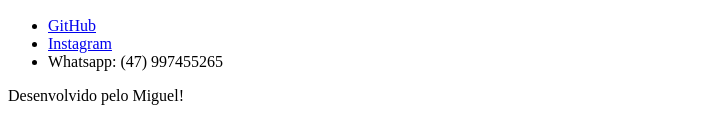
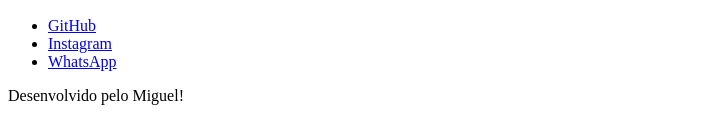
Before and after one commit to MOFernandes/APS, a plain HTML site: page contato.html in a window 1280 px wide. Shown: the part 973-1086 px from the top of the page, without its empty margins (0-703 px from the left). Drawn offline with Linux system fonts and the light colour scheme.

Commit message:
mudança no link do whatsapp

```diff
--- a/Contato.html
+++ b/contato.html
@@ -26,7 +26,7 @@
             <ul>
                 <li><a href="https://github.com/MOFernandes">GitHub</a></li>
                 <li><a href="https://www.instagram.com/__miguel.fernandes__/">Instagram</a></li>
-                <li>Whatsapp: (47) 997455265</li>
+                <li><a href="https://wa.me/47997455265">WhatsApp</a></li>
             </ul>
         </section>
     </main>
```
